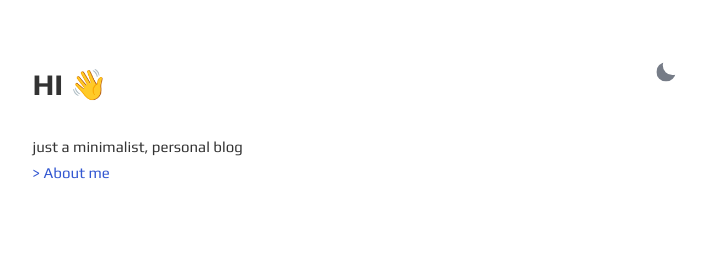
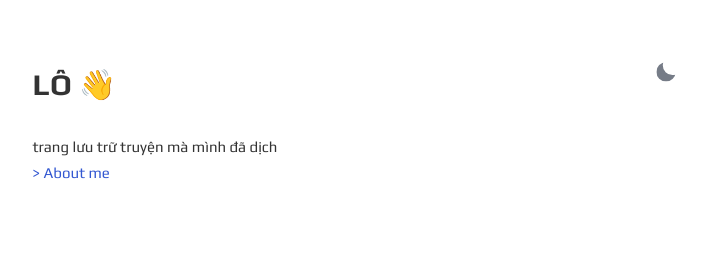
Before and after one commit to kuhekin/gesko, a Jekyll site: the page built from index.html, in a window 1280 px wide. Shown: the top 259 px of the page, without its empty margins (285-994 px from the left). Built offline with Jekyll 4.4.1, drawn with Linux system fonts in a browser that asks for light colours.

Commit message:
Update _config.yml

```diff
--- a/_config.yml
+++ b/_config.yml
@@ -1,8 +1,8 @@
-site: Gesko
-title: Gesko
-greetings: Hi 👋
+site: Brynth's Relic
+title: Brynth's Relic
+greetings: Lô 👋
 description: >-
-  just a minimalist, personal blog
+  trang lưu trữ truyện mà mình đã dịch
 lang: en-US
 timezone:  Europe/Rome
 repo: https://github.com/p0wex/Gesko # site repo [optional]
@@ -10,8 +10,8 @@
 discus-identifier: powex # replace with your disqus shortname
 
 author:
-  name: gesko
-  bio: just a minimalist, personal blog
+  name: Kuhekin
+  bio: trang lưu trữ truyện mà mình đã dịch
   userpicture:
   username: # general username
   github: # github username
@@ -22,7 +22,7 @@
 googlewebfonts: family=Play:wght@400;700&family=Source+Code+Pro:ital,wght@0,200;0,300;0,400;0,600;0,700;0,900;1,300;1,400;1,500;1,600;1,700;1,900
 
 # URL settings
-url: "https://p0wex.github.io" # Domain Name of host. [username].github.io for github pages
+url: "https://kuhekin.github.io/" # Domain Name of host. [username].github.io for github pages
 baseurl: "/Gesko" # sub folder for jekyll site. only if jekyll site not in root of host. leave blank if not wishd. always add / in front.
 permalink: pretty
 
```
